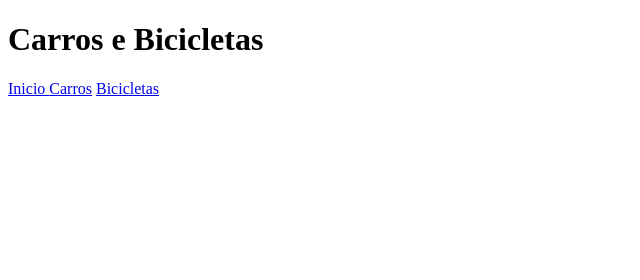
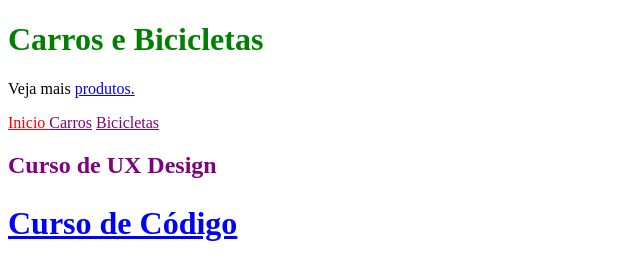
Before and after one commit to guilhermeR20/HTML-CSS_Origamid, a plain HTML site: page Web/index.html in a window 1280 px wide. Shown: the whole page, without its empty margins (0-640 px from the left). Drawn offline with Linux system fonts and the light colour scheme.

Commit message:
Primeira Etapa HTML/CSS Basicos

```diff
--- a/Web/index.html
+++ b/Web/index.html
@@ -1,15 +1,25 @@
 <!DOCTYPE html>
-<html lang="en">
+<html lang="pt-BR">
 <head>
   <meta charset="UTF-8">
   <meta http-equiv="X-UA-Compatible" content="IE=edge">
   <meta name="viewport" content="width=device-width, initial-scale=1.0">
+
   <title> Cursos de HTML</title>
+  <link rel="stylesheet" href="style.css" ><!--link para criar uma relação entre um documento HTML e um arquivo de estilo CSS-->
+<!-- rel define o tipo de arquivo (stylesheet para CSS). É possível linkar outros também como favicons-->
+<!--href define o caminho do arquivo-->
+<!--Pode ser inserido tanto no /head como também no no /body-->
+  <link rel="stylesheet" href="style2.css" ><!--style2 é carregado depois do primeiro documento, isso faz com que as alterações dele sejam feitas em cima do primeiro documento-->
 </head>
-<body>
-  <h1> Carros e Bicicletas</h1>
+
+<body class="codigo">
+  <h1 id="introducao"> Carros e Bicicletas</h1> <!-- ID é um atributo html que adcionar um identificador unico na tag. Pode ser usado como identificador no css ao selecionarmos o elemento: #nomeid  -->
+  <p>Veja mais <a href ="#">produtos.</a></p>
   <a href="index.html"> Inicio </a>
-  <a href="produtos/carros.html">Carros</a>
-  <a href="produtos/bicicletas.html">Bicicletas</a>
+  <a class="design" href="produtos/carros.html">Carros</a>
+  <a class="design" href="produtos/bicicletas.html">Bicicletas</a>
+  <h2 class="design" >Curso de UX Design</h2>
+  <h2 class="azul grande underline">Curso de Código</h2> <!-- Pegou 3 classes de uma vez só-->
 </body>
 </html>
--- a/Web/style.css
+++ b/Web/style.css
@@ -0,0 +1,37 @@
+/* a { *comentario* Selecionar a tag global (a) para editar os elementos visuais dela *comentario*
+  color: gold;
+  text-decoration: none;
+} */
+
+h1, a { /*Selecionando duas tags globais de uma vez só */
+  color: gold;
+}
+
+p a{ /* selecione todo "a" que tiver como parente o "p" */
+  color: blue;
+}
+
+
+#introducao { /* Classe unica do identificador ID*/
+  color: green;
+}
+
+.codigo{ /*Classe é uma classe :D, mas que diferente do ID pode ser utilizada mais de uma vez*/
+
+}
+
+.codigo .design{ /*Todo elemento que tiver a classe .design que estiver dentro de outro elemento com a classe .codigo vai sofrer essas alterações */
+  color: purple;
+}
+
+.azul { /*Classe especifica para setar a cor azul*/
+  color:blue;
+}
+
+.underline{ /*Classe especifica para setar efeito underline*/
+  text-decoration: underline;
+}
+
+.grande { /*Classe para alterar tamanho da fonte*/
+  font-size: 32px;
+}
--- /dev/null
+++ b/Web/style2.css
@@ -0,0 +1,3 @@
+a{ /* Essa segunda alteração será feita em cima da primeira alteração */
+  color: red;
+}
```
Also changed, not shown: Web/produtos/bicicletas.html (+1 -1 lines), Web/produtos/carros.html (+1 -1 lines).
